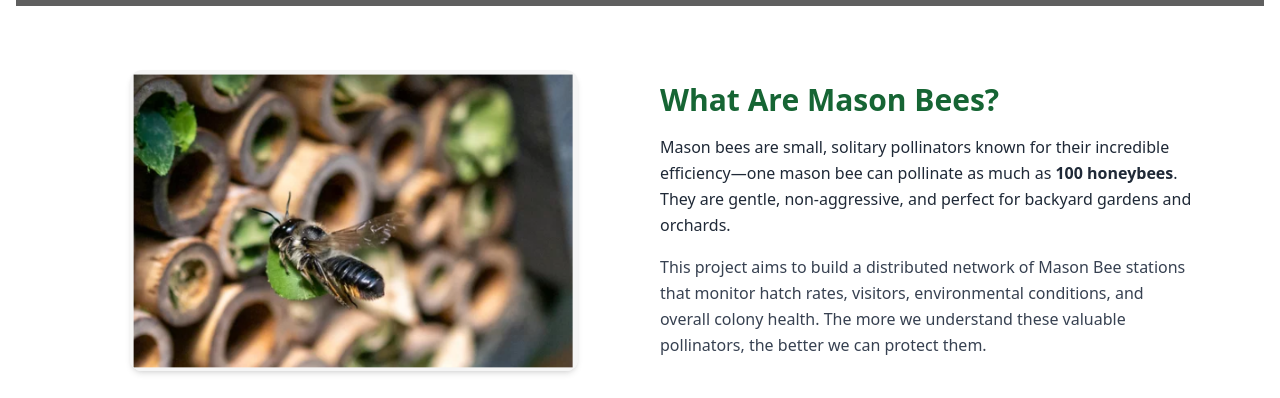
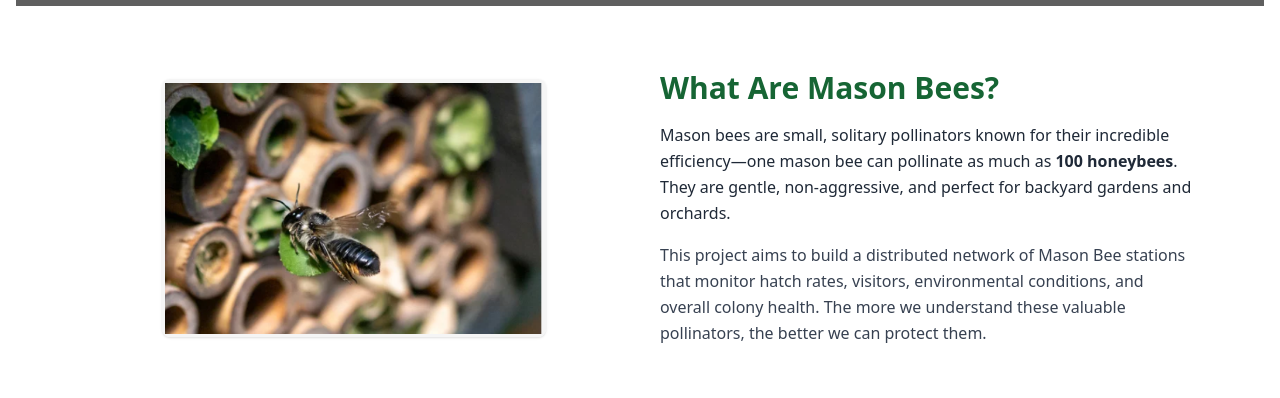
Before and after one commit to fcleffer-debug/mason-bee-club, a React (Vite) app: page / in a window 1280 px wide. Shown: the part 554-952 px from the top of the page. Built offline with nearby package versions, Linux system fonts and the light colour scheme; no server answers; grey boxes are pictures that could not be loaded.

Commit message:
Fix mason bee tubes import for production

```diff
--- a/src/pages/Home.jsx
+++ b/src/pages/Home.jsx
@@ -2,6 +2,7 @@ import React from "react";
 import meadowImg from "../assets/bee-meadow.png";
 import gardenImg from "../assets/bee-garden.png";
 import stationImg from "../assets/mason-bee-station.png";
+import masonBeeTubesImg from "../assets/mason-bee-tubes.png";
 
 export default function Home() {
   return (
@@ -32,10 +33,11 @@ export default function Home() {
     {/* Image */}
     <div className="flex justify-center">
       <img
-        src="/src/assets/mason-bee-tubes.png"
+        src={masonBeeTubesImg}
         alt="Mason bee nesting tubes"
-        className="w-full max-w-md rounded-xl shadow-md"
+        className="w-full max-w-sm rounded-lg shadow"
       />
+
     </div>
 
     {/* Text */}
```
